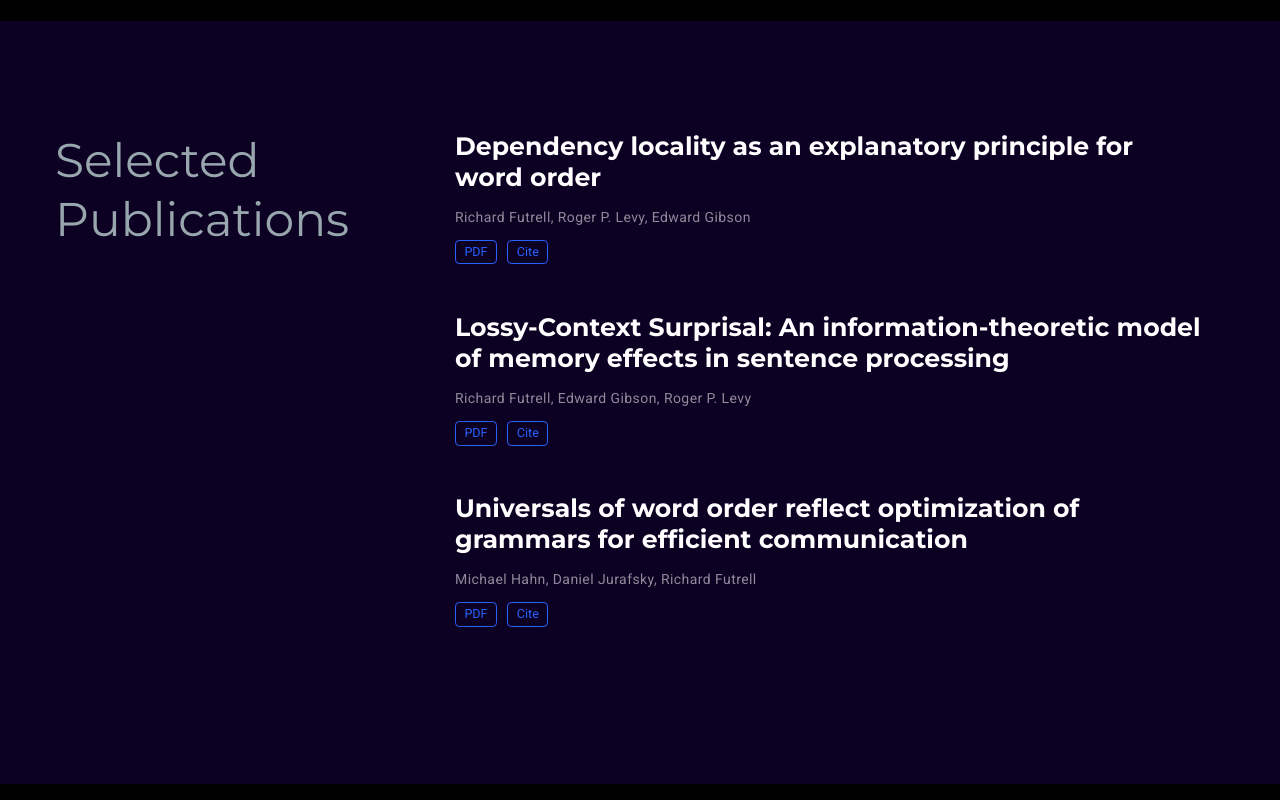
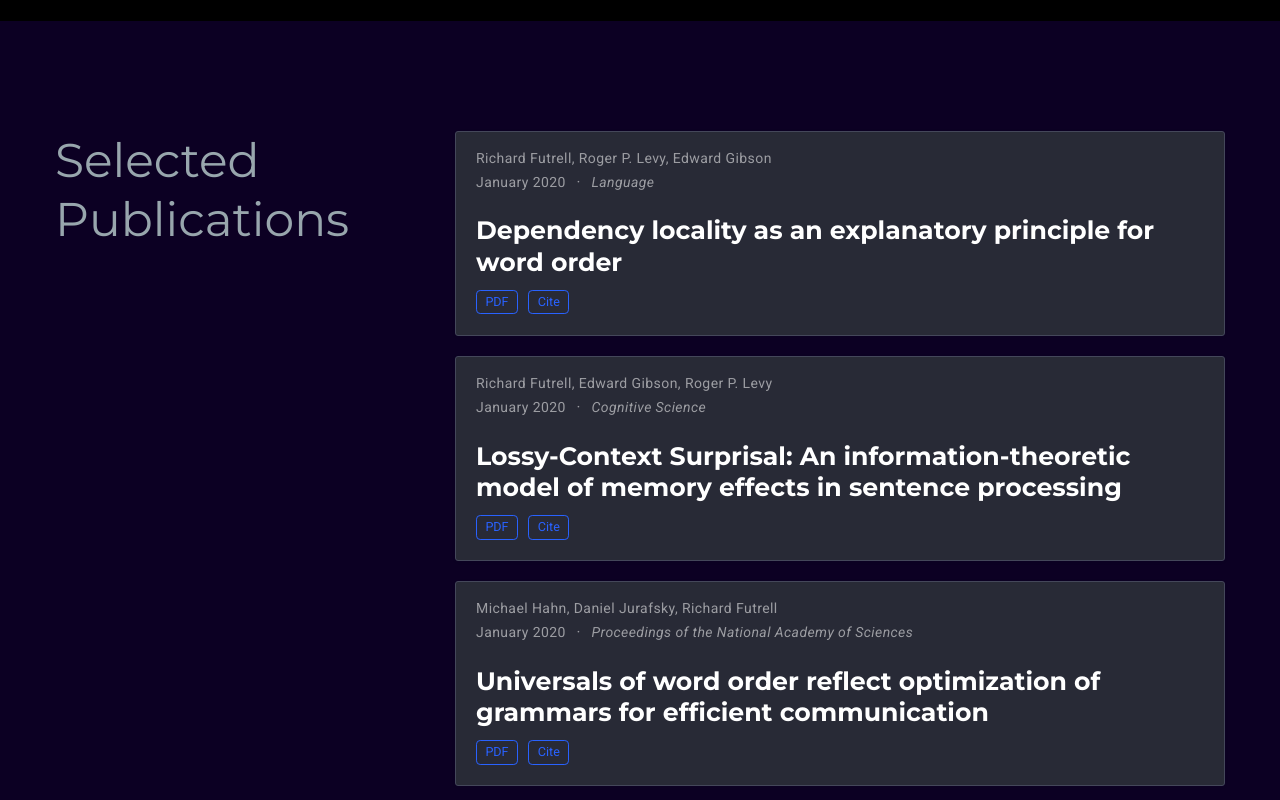
Before and after one commit to langprocgroup/langprocgroup.github.io, a plain HTML site: page index.html in a window 1280 px wide. Shown: the part 600-1400 px from the top of the page. Drawn offline with nearby package versions, Linux system fonts and the light colour scheme; some packages are replaced by stand-ins of ours; some icons are missing.

Commit message:
Build website

```diff
--- a/index.html
+++ b/index.html
@@ -693,20 +693,14 @@ Our goal is to understand how human language works using computational modeling,
 
 
 
+<div class="card-simple">
 
 
 
 
-<div class="media stream-item">
-  <div class="media-body">
 
-    <h3 class="article-title mb-0 mt-0">
-      <a href="/publication/futrell-2020-dependency/" >Dependency locality as an explanatory principle for word order</a>
-    </h3>
+<div class="article-metadata">
 
-
-
-    <div class="stream-meta article-metadata">
 
 
 
@@ -718,7 +712,49 @@ Our goal is to understand how human language works using computational modeling,
   <span >Richard Futrell</span>, <span >Roger P. Levy</span>, <span >Edward Gibson</span>
   </div>
 
+
+
+
+  <span class="article-date">
+
+
+
+
+    January 2020
+  </span>
+
+
+
+  <span class="middot-divider"></span>
+  <span class="pub-publication">
+
+      <em>Language</em>
+
+  </span>
+
+
+
+
+
+
+
+
+
+
+
 </div>
+
+
+
+
+
+
+
+  <h3 class="article-title mb-1 mt-3">
+    <a href="/publication/futrell-2020-dependency/">Dependency locality as an explanatory principle for word order</a>
+  </h3>
+
+
 
 
   <div class="btn-links">
@@ -766,11 +802,6 @@ Our goal is to understand how human language works using computational modeling,
 
 
 </div>
-  <div class="ml-3">
-
-
-  </div>
-</div>
 
 
 
@@ -788,20 +819,14 @@ Our goal is to understand how human language works using computational modeling,
 
 
 
+<div class="card-simple">
 
 
 
 
-<div class="media stream-item">
-  <div class="media-body">
 
-    <h3 class="article-title mb-0 mt-0">
-      <a href="/publication/futrell-2020-lossy/" >Lossy-Context Surprisal: An information-theoretic model of memory effects in sentence processing</a>
-    </h3>
+<div class="article-metadata">
 
-
-
-    <div class="stream-meta article-metadata">
 
 
 
@@ -813,7 +838,49 @@ Our goal is to understand how human language works using computational modeling,
   <span >Richard Futrell</span>, <span >Edward Gibson</span>, <span >Roger P. Levy</span>
   </div>
 
+
+
+
+  <span class="article-date">
+
+
+
+
+    January 2020
+  </span>
+
+
+
+  <span class="middot-divider"></span>
+  <span class="pub-publication">
+
+      <em>Cognitive Science</em>
+
+  </span>
+
+
+
+
+
+
+
+
+
+
+
 </div>
+
+
+
+
+
+
+
+  <h3 class="article-title mb-1 mt-3">
+    <a href="/publication/futrell-2020-lossy/">Lossy-Context Surprisal: An information-theoretic model of memory effects in sentence processing</a>
+  </h3>
+
+
 
 
   <div class="btn-links">
@@ -861,11 +928,6 @@ Our goal is to understand how human language works using computational modeling,
 
 
 </div>
-  <div class="ml-3">
-
-
-  </div>
-</div>
 
 
 
@@ -883,20 +945,14 @@ Our goal is to understand how human language works using computational modeling,
 
 
 
+<div class="card-simple">
 
 
 
 
-<div class="media stream-item">
-  <div class="media-body">
 
-    <h3 class="article-title mb-0 mt-0">
-      <a href="/publication/hahn-2020-universals/" >Universals of word order reflect optimization of grammars for efficient communication</a>
-    </h3>
+<div class="article-metadata">
 
-
-
-    <div class="stream-meta article-metadata">
 
 
 
@@ -908,7 +964,49 @@ Our goal is to understand how human language works using computational modeling,
   <span >Michael Hahn</span>, <span >Daniel Jurafsky</span>, <span >Richard Futrell</span>
   </div>
 
+
+
+
+  <span class="article-date">
+
+
+
+
+    January 2020
+  </span>
+
+
+
+  <span class="middot-divider"></span>
+  <span class="pub-publication">
+
+      <em>Proceedings of the National Academy of Sciences</em>
+
+  </span>
+
+
+
+
+
+
+
+
+
+
+
 </div>
+
+
+
+
+
+
+
+  <h3 class="article-title mb-1 mt-3">
+    <a href="/publication/hahn-2020-universals/">Universals of word order reflect optimization of grammars for efficient communication</a>
+  </h3>
+
+
 
 
   <div class="btn-links">
@@ -955,11 +1053,6 @@ Our goal is to understand how human language works using computational modeling,
   </div>
 
 
-  </div>
-  <div class="ml-3">
-
-
-  </div>
 </div>
 
 
```
Lines whose indentation alone changed are shown as unchanged.
